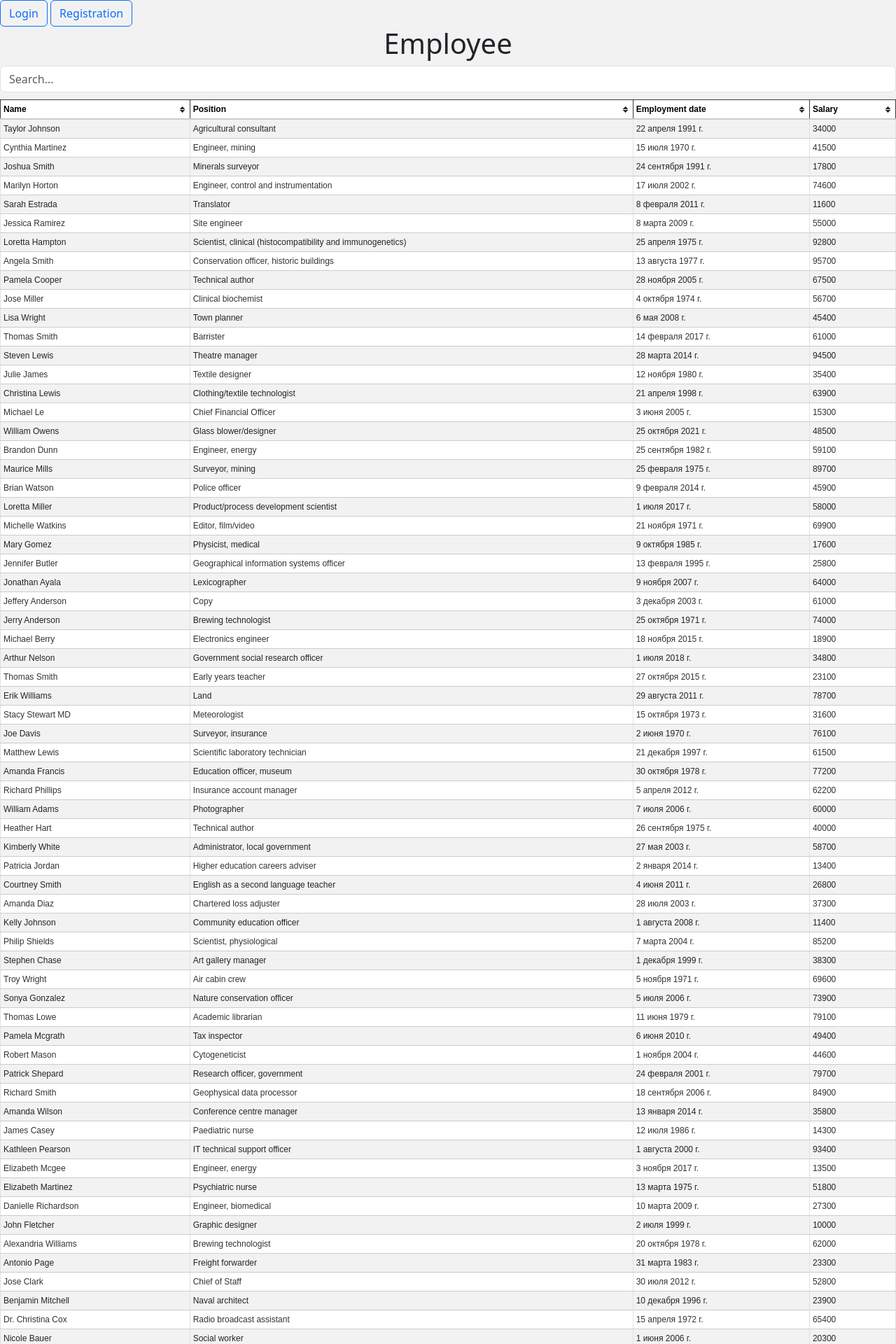
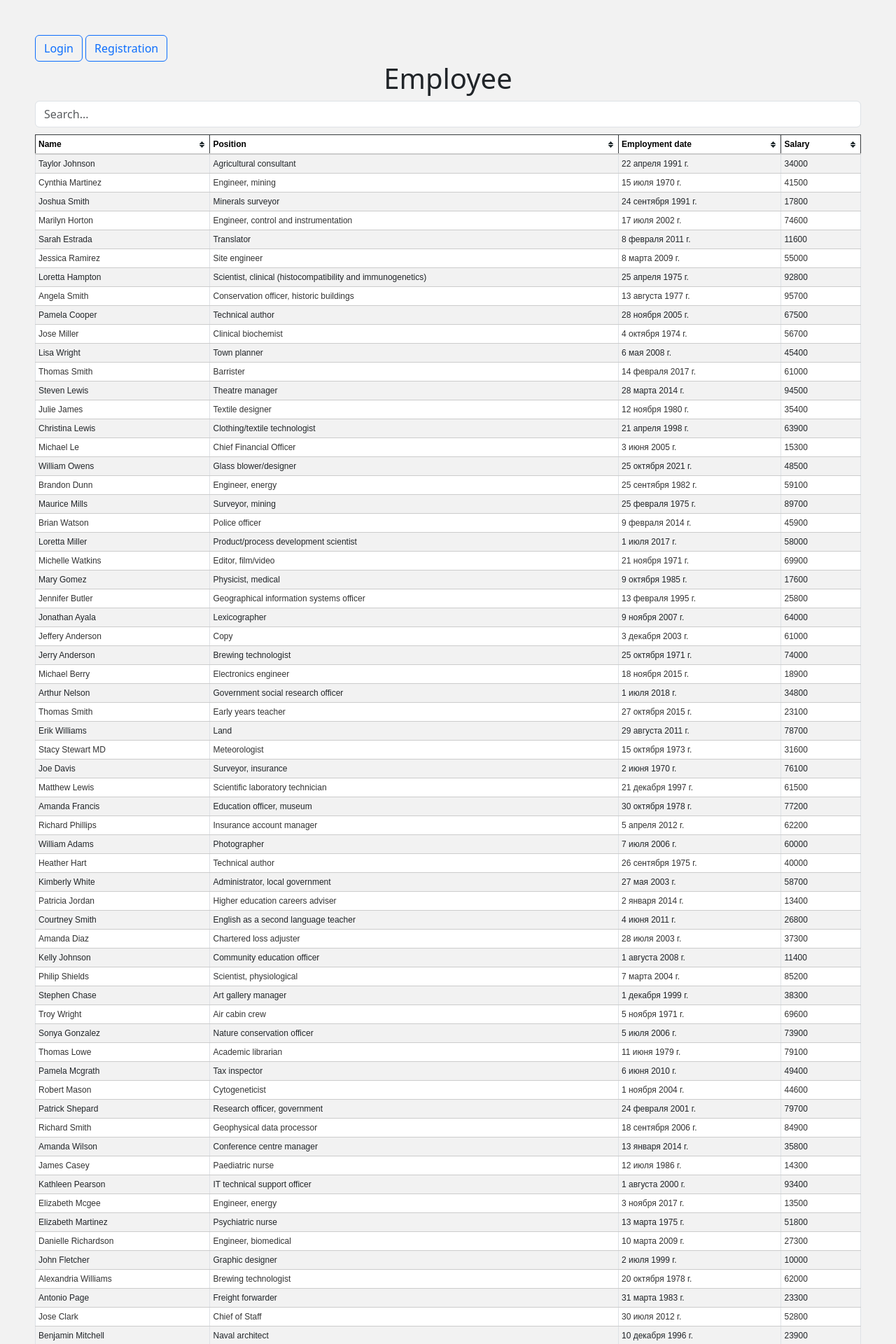
Before and after one commit to sergey-karavanets/test_project, a Django app: page / in a window 1280 px wide. Shown: the top 1920 px of the page at 70% size. Run offline with Django 4.2, Linux system fonts and the light colour scheme; data comes from the database, SQL or seed files in the repository; some libraries are stand-ins or nearby versions.

Commit message:
add html style in style.css

```diff
--- a/abz_agency/database/static/database/css/style.css
+++ b/abz_agency/database/static/database/css/style.css
@@ -5,3 +5,7 @@ body {
 h1 {
     text-align: center;
 }
+
+html {
+    margin: 50px;
+}
```
